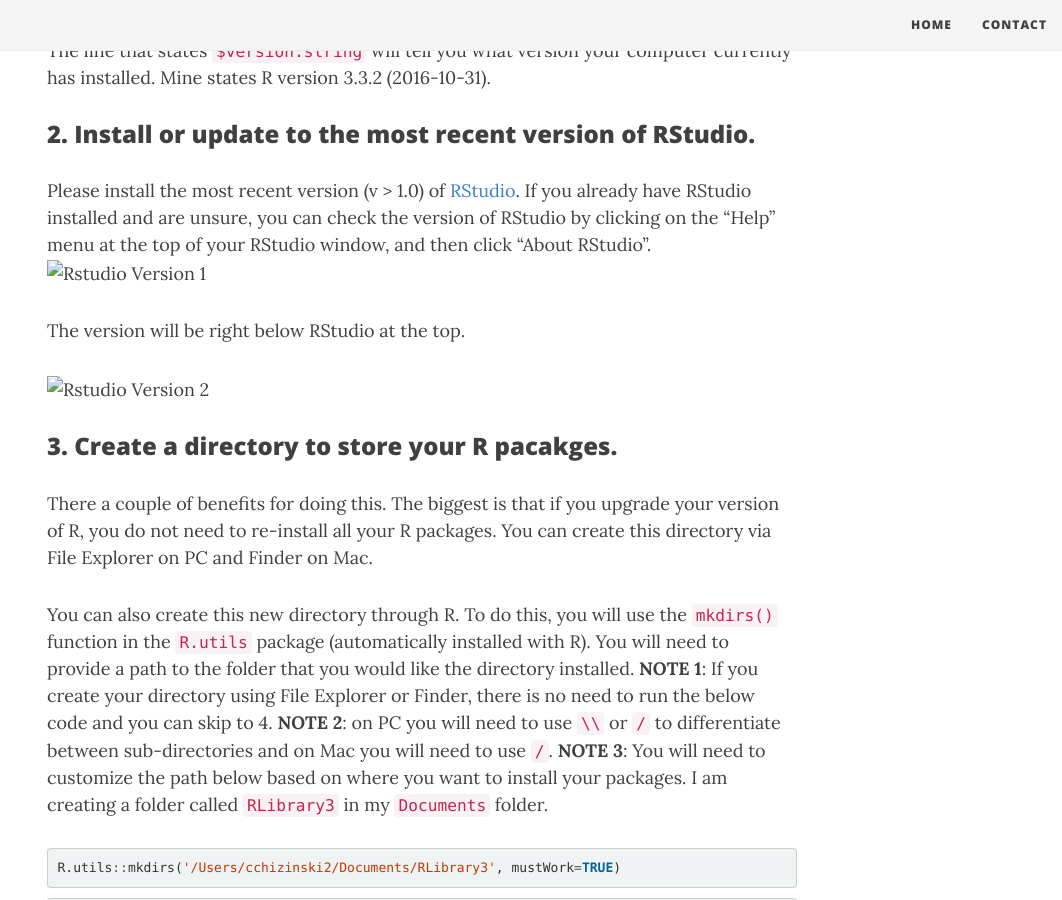
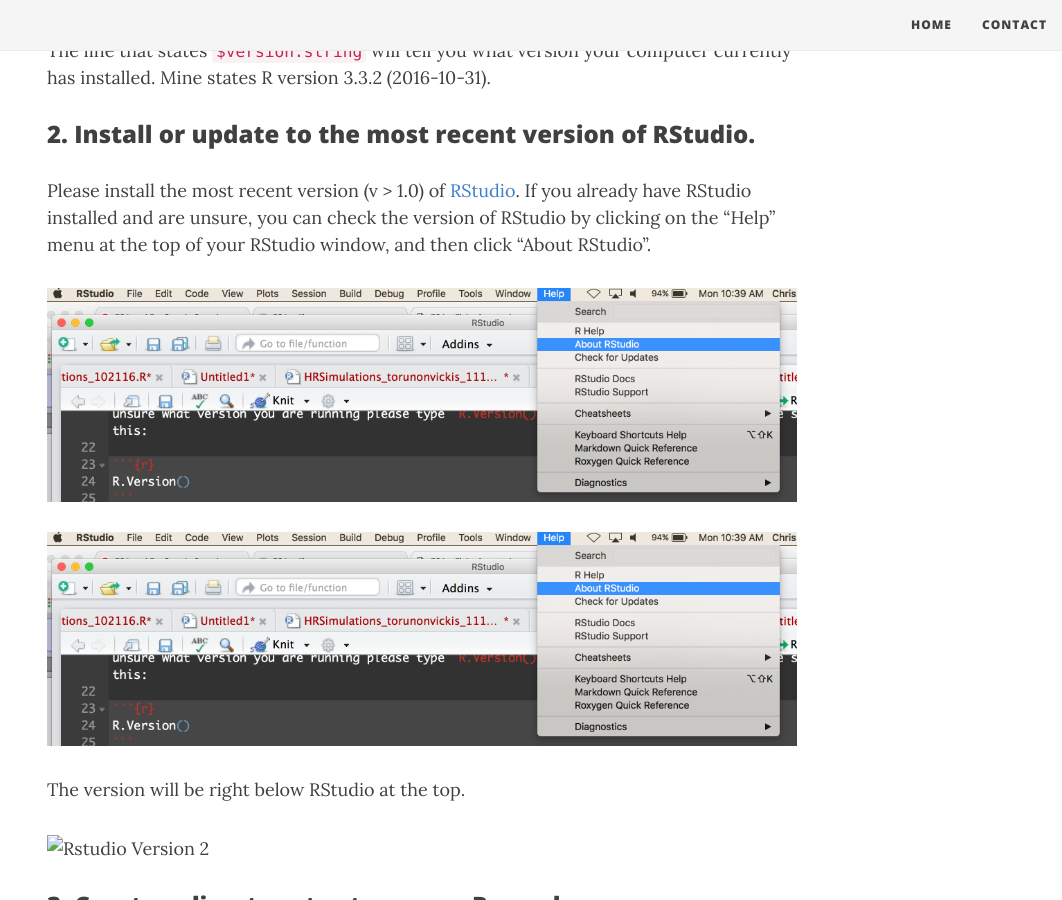
Before and after one commit to chrischizinski/MWFWC_FishR, a Jekyll site: the page built from docs/index.md, in a window 1280 px wide and 900 px high, scrolled down 2542 px. Shown: the whole window, without its empty margins (218-1280 px from the left). Built offline with Jekyll 4.4.1, drawn with Linux system fonts in a browser that asks for light colours; nearby versions of some CDN libraries; our own code applies the rules of GitHub Pages for plain Markdown files.

Commit message:
update index

```diff
--- a/docs/index.md
+++ b/docs/index.md
@@ -78,7 +78,10 @@ The line that states `$version.string` will tell you what version your computer
 ### 2. Install or update to the most recent version of RStudio.
 
 Please install the most recent version (v &gt; 1.0) of [RStudio](https://www.rstudio.com/). If you already have RStudio installed and are unsure, you can check the version of RStudio by clicking on the "Help" menu at the top of your RStudio window, and then click "About RStudio".
-![Rstudio Version 1](/MWFWC_FishR/docs/figs/Rstudio_version_1.png)
+
+<img style="float: center;" src="/MWFWC_FishR/figs/Rstudio_version_1.png">
+
+![Rstudio Version 1](/MWFWC_FishR/figs/Rstudio_version_1.png)
 
 The version will be right below RStudio at the top.
 
```
